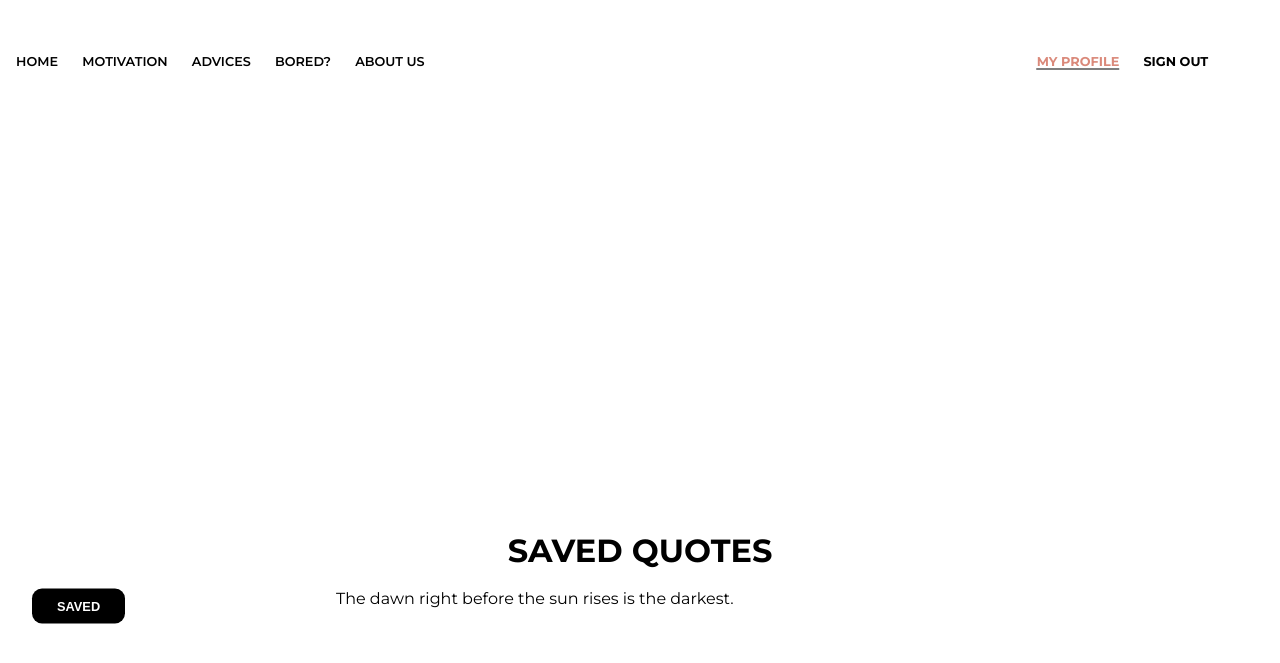
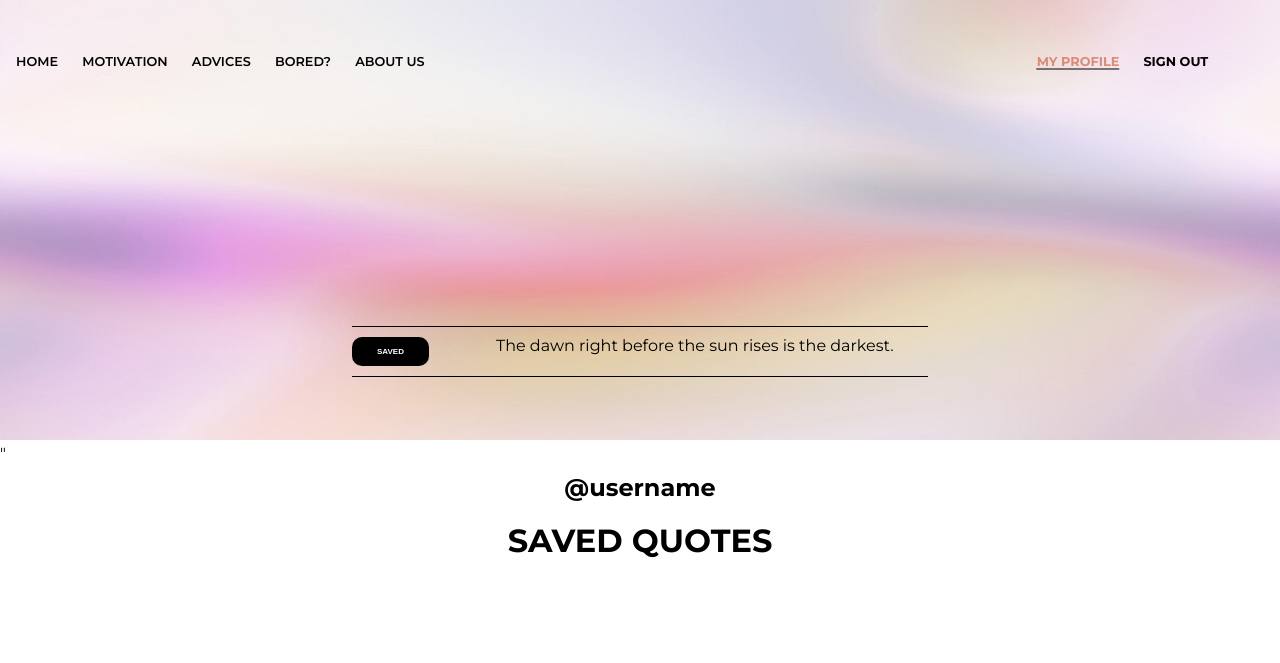
Before and after one commit to ananemsadze/Spur, a Flask app: page /MyProfile in a window 1280 px wide. Shown: the top 663 px of the page. Run offline with Flask 2, Linux system fonts and the light colour scheme.

Commit message:
Hopefully finalized my profile's page

```diff
--- a/static/css/myprofile.css
+++ b/static/css/myprofile.css
@@ -5,7 +5,8 @@
 body {
   background: white;
   font-family: "Montserrat", sans-serif;
-  margin: 0; height: 100%; overflow: hidden
+  margin: 0;
+  overflow: auto;
 }
 
 
@@ -56,6 +57,12 @@ li {
 }
 
 
+.BG{
+  width: 100%;
+  height: 440px;
+  top: 0;
+}
+
 /* User Management Navigation*/
 .userManagement{
   position: absolute;
@@ -95,31 +102,51 @@ li {
   transform: translateX(30px);
 }
 
+
 /* End of User Management */
 
-
-
 p {
-  margin: 0 0 13px 0;
+  margin: 2% 0 2% 0;
 }
 
 .center { text-align: center; }
 
+.forUser{
+  position: fixed;
+  padding: 2em;
+  left: 50%;
+  top: 50%;
+  transform: translate(-50%, -50%);
+  width: 50%;
+
+}
 
 .containerQuotes {
-  width: 95%;
-  max-width: 1220px;
-  margin: 0 auto;
-  position: absolute;
+  height: 100%;
+  overflow-y: scroll;
+  position: fixed;
+  padding: 2em;
+  left: 50%;
   top: 50%;
-  left: 50%;
-  transform: translate(-50%, -50%)
+  transform: translate(-50%, -50%);
+  width: 50%;
+}
+.containerQuotes::-webkit-scrollbar {
+  display: none;
+}
+
+.containerQuotes {
+  -ms-overflow-style: none;  /* IE and Edge */
+  scrollbar-width: none;  /* Firefox */
 }
 
 .episode {
+  transform: none;
   display: grid;
   grid-template-columns: 1fr 3fr;
   position: relative;
+  border-bottom:1px solid #000000;
+  border-top:1px solid #000000;
 }
 
 .episode__content {
@@ -131,7 +158,7 @@ p {
 }
 
 
-.episode__content .story {
+.episode__content .phrase {
   line-height: 26px;
 }
 
@@ -142,7 +169,7 @@ p {
 }
 
 @media (max-width: 576px) {
-  .episode__content .story {
+  .episode__content .phrase {
     font-size: 15px;
   }
 }
@@ -150,7 +177,9 @@ p {
 
 .SavedButton {
   padding: 10px 25px;
-  font-size: 0.8em;
+  margin-top: 10px;
+  margin-bottom: 10px;
+  font-size: 0.5em;
   font-weight: 550;
   background: #000000;
   outline: none !important;
--- a/templates/myprofile.html
+++ b/templates/myprofile.html
@@ -35,14 +35,22 @@ and the css solely didn't work-->
 
 <!-- The background block is altered to display the saved quotes from previous pages -->
 {% block Background %}
-<div class="containerQuotes">
-  <h1 class="center">SAVED QUOTES</h1>
+
+<img class="BG" src="{{ url_for('static', filename='images/motivation.jpg') }}"
+             alt="My Profile Page's Background">"
+
+<div class="forUser" style="margin-top: -4%">
+  <h2 class="center">@username</h2>
     <br>
+    <h1 class="center">SAVED QUOTES</h1>
+    <br>
+</div>
+<div class="containerQuotes" style="margin-top: 23%">
 
     <!-- For loop should generate here -->
   <article class="episode">
     <div><button class="SavedButton">SAVED</button></div>
-      <div class="story">
+      <div class="phrase">
         <p>The dawn right before the sun rises is the darkest.</p>
       </div>
   </article>
```
